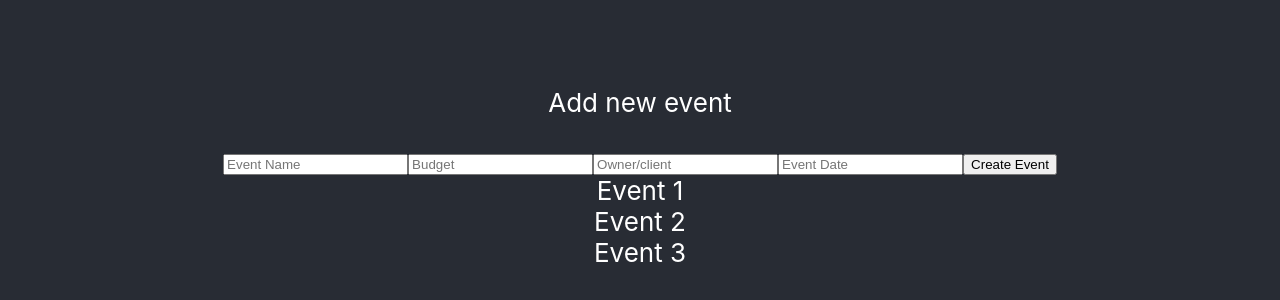
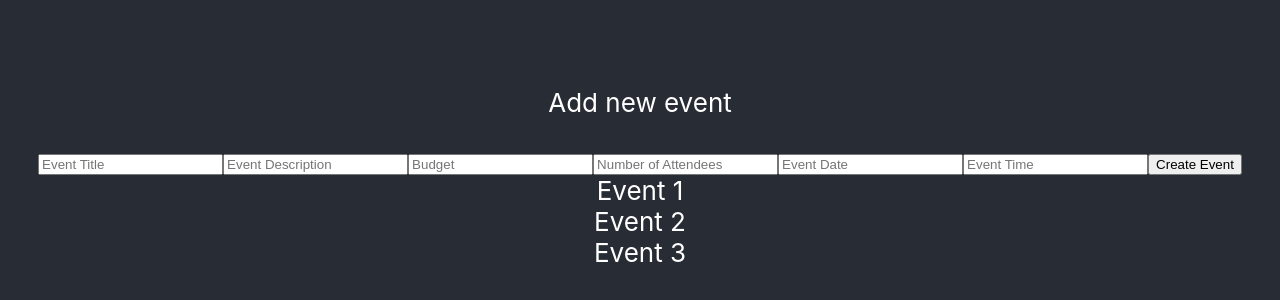
Before and after one commit to corporate-event-planner-webeu/corporate-event-planner-frontend, a React (Create React App) app: page /dashboard in a window 1280 px wide. Shown: the part 236-536 px from the top of the page. Built offline with nearby package versions, Linux system fonts and the light colour scheme.

Commit message:
Fix: Make change to the input field for adding a new event

```diff
--- a/src/components/AddEvent.js
+++ b/src/components/AddEvent.js
@@ -5,10 +5,12 @@ export default class AddEvent extends Component {
         return (
             <div>
                 <p>Add new event</p>
-                <input type="text" placeholder="Event Name" />
+                <input type="text" placeholder="Event Title" />
+                <input type="text" placeholder="Event Description" />
                 <input type="text" placeholder="Budget" />
-                <input type="text" placeholder="Owner/client" />
+                <input type="text" placeholder="Number of Attendees" />
                 <input type="text" placeholder="Event Date" />
+                <input type="text" placeholder="Event Time" />
                 <button>Create Event</button>
             </div>
         )
```
